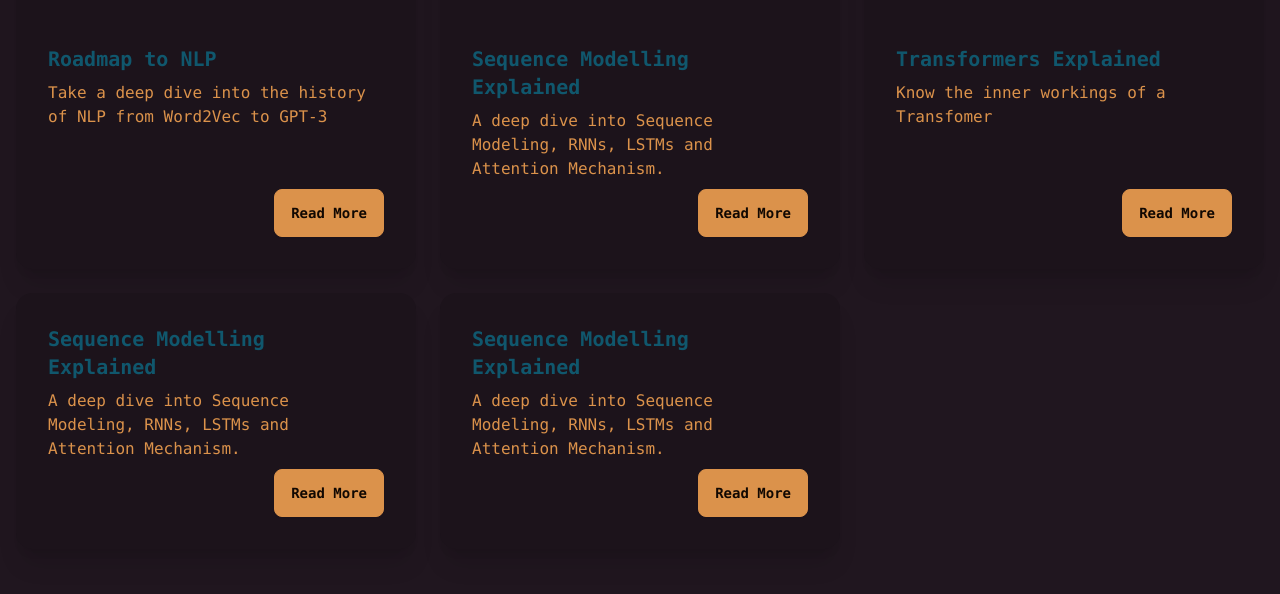
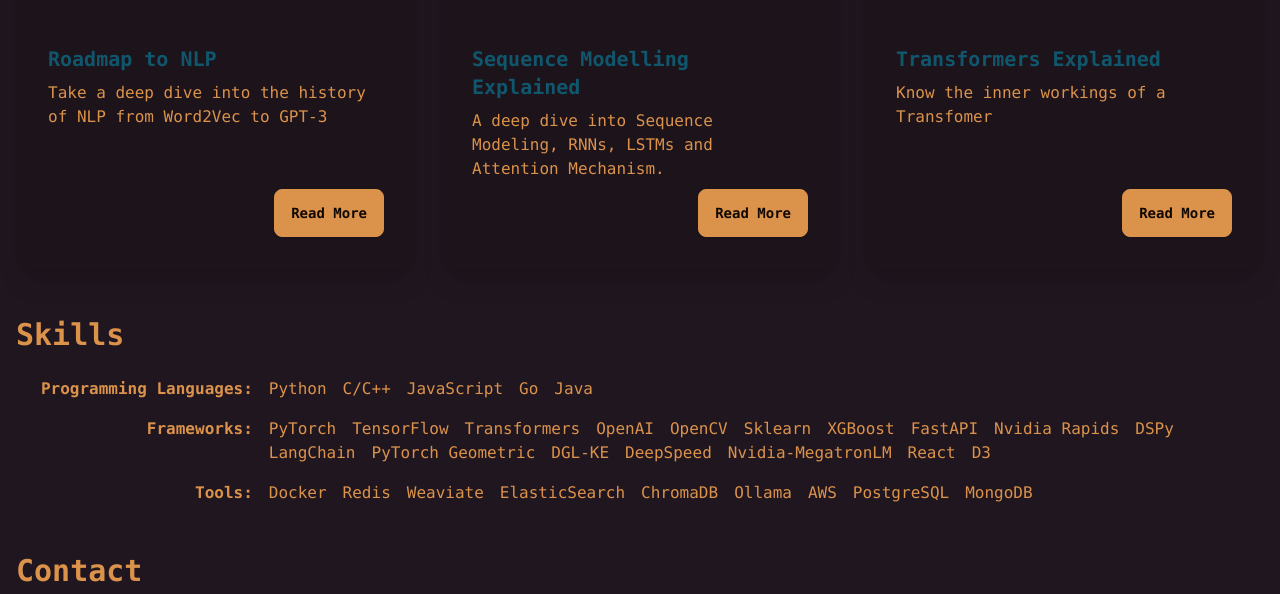
Before and after one commit to RohanAwhad/my-portfolio-2, a plain HTML site: page index.html in a window 1280 px wide. Shown: the part 1659-2253 px from the top of the page. Drawn offline with nearby package versions, Linux system fonts and the light colour scheme.

Commit message:
removed templates; added images and ico

```diff
--- a/index.html
+++ b/index.html
@@ -149,28 +149,6 @@
                     </div>
                 </div>
 
-
-                <div class="card bg-base-200 shadow-xl">
-                    <div class="card-body">
-                        <h3 class="card-title text-accent">Sequence Modelling Explained</h3>
-                        <p>A deep dive into Sequence Modeling, RNNs, LSTMs and Attention Mechanism.</p>
-                        <div class="card-actions justify-end">
-                            <a href="https://rohan-knowledge-base.notion.site/Sequence-Modelling-Explained-b0d75a8f74304d77b4f0eb5bd205e2e2?pvs=4" class="btn btn-primary hover:bg-transparent hover:border-primary hover:text-primary hover:shadow-none transition-all duration-300">Read More</a>
-                        </div>
-                    </div>
-                </div>
-
-
-                <div class="card bg-base-200 shadow-xl">
-                    <div class="card-body">
-                        <h3 class="card-title text-accent">Sequence Modelling Explained</h3>
-                        <p>A deep dive into Sequence Modeling, RNNs, LSTMs and Attention Mechanism.</p>
-                        <div class="card-actions justify-end">
-                            <a href="https://rohan-knowledge-base.notion.site/Sequence-Modelling-Explained-b0d75a8f74304d77b4f0eb5bd205e2e2?pvs=4" class="btn btn-primary hover:bg-transparent hover:border-primary hover:text-primary hover:shadow-none transition-all duration-300">Read More</a>
-                        </div>
-                    </div>
-                </div>
-
             </div>
         </section>
 
@@ -293,31 +271,5 @@
 
     </div>
 
-<!--
-    <script>
-        tailwind.config = {
-            theme: {
-                extend: {
-                    fontFamily: {
-                        mono: ['Space Mono', 'monospace'],
-                    },
-                },
-            },
-            daisyui: {
-                themes: [
-                    {
-                        dark: {
-"primary": "#66CC66",  /* softer green */
-                            "secondary": "#CC66CC", /* softer pink */
-                            "accent": "#66CCCC",   /* softer cyan */
-                            "neutral": "#333333",  /* less contrasty background */
-                            "base-100": "#1a1a1a", /* slightly lighter background */
-                        },
-                    },
-                ],
-            },
-        }
-    </script>
--->
 </body>
 </html>
```
Also changed, not shown: favicon.ico (added), images/llm_engineer_cover.png (added), images/roadmap_to_nlp.png (added), images/sequence_modelling.png (added), images/sundai_town.png (added), images/transformer_explained.avif (added), 3 other files.
